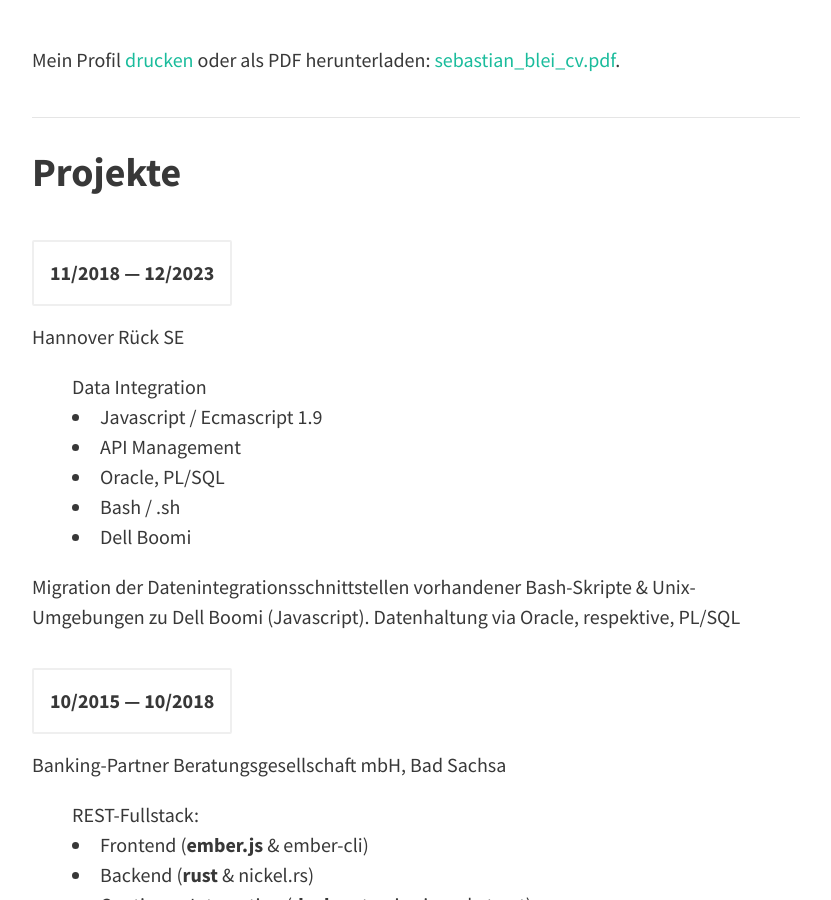
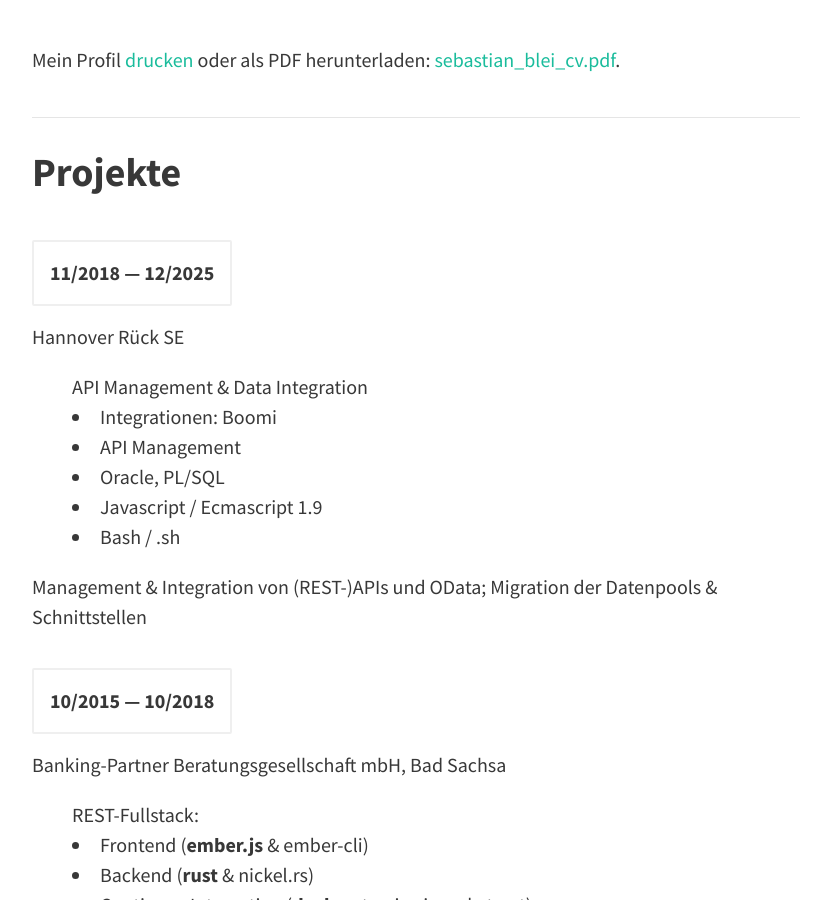
Before and after one commit to iamsebastian/official-site, a Jekyll site: the page built from index.html, in a window 1280 px wide and 900 px high, scrolled down 291 px. Shown: the whole window, without its empty margins (224-1055 px from the left). Built offline with Jekyll 4.4.1, drawn with Linux system fonts in a browser that asks for light colours; the list of posts is cut into pages by our own code.

Commit message:
Updated Index

```diff
--- a/index.html
+++ b/index.html
@@ -2,7 +2,7 @@
 layout: home
 ---
 
-{% comment %}Jeder Entwickler hat seinen eigenen, technologischen Stack, den er gern verwendet. Ich persönlich habe in den letzten zehn Jahren versucht, meine Entwicklungsumgebung so neutral wie nur möglich zu gestalten und auszubalancieren. Deswegen arbeite ich unabhängig von proprietären Lösungen & Betriebssystemen, und kann entsprechend mit vielerlei Umgebungen arbeiten.<br><br>{% endcomment %}
+{% comment %}Jeder Entwickler hat seinen eigenen, technologischen Stack, den er gern verwendet. Ich persönlich habe in den letzten zehn Jahren versucht, meine Entwicklungsumgebung so neutral wie nur möglich zu gestalten und auszubalancieren. Deswegen arbeite ich unabhängig von proprietären Lösungen &amp; Betriebssystemen, und kann entsprechend mit vielerlei Umgebungen arbeiten.<br><br>{% endcomment %}
 
 <span class="no-print">
 Mein Profil <a href="javascript:window.print();">drucken</a> oder als PDF herunterladen: <a href="{{ site.url }}/assets/Sebastian Blei — freiberuflicher Entwickler.pdf">sebastian_blei_cv.pdf</a>.
@@ -12,18 +12,18 @@
 <hr>
 <h2>Projekte</h2>
 <dl>
-  <dt>11/2018 — 12/2023</dt>
+  <dt>11/2018 — 12/2025</dt>
   <p>Hannover Rück SE</p>
   <dd>
-    <ul>Data Integration
-      <li>Javascript / Ecmascript 1.9</li>
+    <ul>API Management &amp; Data Integration
+      <li>Integrationen: Boomi</li>
       <li>API Management</li>
       <li>Oracle, PL/SQL</li>
+      <li>Javascript / Ecmascript 1.9</li>
       <li>Bash / .sh</li>
-      <li>Dell Boomi</li>
     </ul>
   </dd>
-  <p>Migration der Datenintegrationsschnittstellen vorhandener Bash-Skripte & Unix-Umgebungen zu Dell Boomi (Javascript). Datenhaltung via Oracle, respektive, PL/SQL</p>
+  <p>Management &amp; Integration von (REST-)APIs und OData; Migration der Datenpools &amp; Schnittstellen</p>
 
   <dt>10/2015 — 10/2018</dt>
   <p>Banking-Partner Beratungsgesellschaft mbH, Bad Sachsa</p>
@@ -40,7 +40,7 @@
   <p>CrowdArchitects GmbH, Erfurt</p>
   <dd>
     <ul>CRUD-Backend:
-      <li>API (<b>node.js & express.js</b>)</li>
+      <li>API (<b>node.js &amp; express.js</b>)</li>
       <li>Datenbank (<b>neo4j</b>)</li>
     </ul>
   </dd>
@@ -60,7 +60,7 @@
 <h2>Vita</h2>
 
   <dt>Bachelor-Studium: Technische Informatik</dt>
-  <p>Von 2010 bis 2013, an der Hochschule Nordhausen. Schwerpunkt: Internet & Telekommunikation.</p>
+  <p>Von 2010 bis 2013, an der Hochschule Nordhausen. Schwerpunkt: Internet &amp; Telekommunikation.</p>
   <p>Persönlicher Schwerpunkt während der Studienzeit: Webtechnologien.</p>
 
   <dt>Fachoberschule</dt>
```
